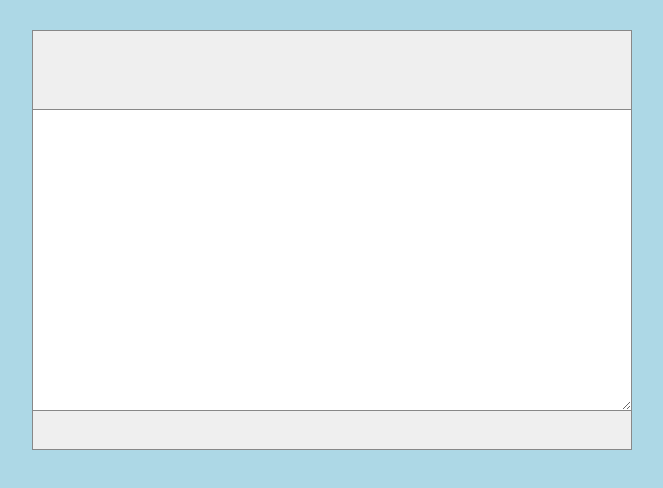
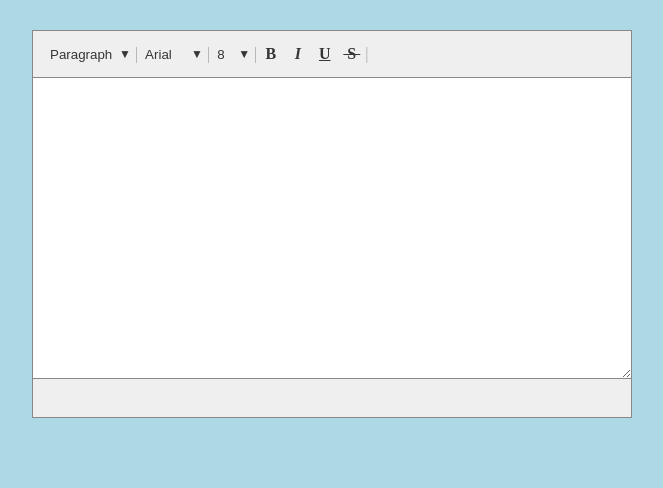
Before and after one commit to akasrai/sajilo-editor, a website built with webpack: page index.html in a window 1280 px wide. Shown: the whole page, without its empty margins (308-971 px from the left). Built offline with nearby package versions, Linux system fonts and the light colour scheme.

Commit message:
add toolbar tools

```diff
--- a/src/assets/css/style.css
+++ b/src/assets/css/style.css
@@ -26,3 +26,109 @@
    -moz-box-shadow: none;
    box-shadow: none;
 }
+
+#bold-btn,
+#italic-btn,
+#strike-btn,
+#text-color,
+#underline-btn,
+#text-highlight {
+   padding: 4px 0;
+   border-radius: 3px;
+   margin: 0 1px 0 1px;
+   display: inline-block;
+   cursor: pointer;
+   font-weight: bold;
+   width: 25px;
+   text-align: center;
+   color: #353535;
+}
+
+#bold-btn:hover,
+#italic-btn:hover,
+#strike-btn:hover,
+#text-color:hover,
+#underline-btn:hover,
+#text-highlight:hover {
+   background: rgb(210, 214, 216);
+}
+
+#bold-btn {
+   font-weight: bold;
+}
+
+#italic-btn {
+   font-style: italic;
+}
+
+#underline-btn {
+   text-decoration: underline;
+}
+
+#strike-btn {
+   text-decoration: line-through;
+}
+
+.active-btn {
+   background: rgb(210, 214, 216);
+}
+
+/* Reset .select-box */
+.select-box {
+   -webkit-appearance: none;
+   -moz-appearance: none;
+   -ms-appearance: none;
+   appearance: none;
+   outline: 0;
+   box-shadow: none;
+   border: 0 !important;
+   background: transparent;
+   background-image: none;
+}
+
+/* Remove IE arrow */
+.select-box::-ms-expand {
+   display: none;
+}
+
+/* Custom .select-box */
+.select-box-wrapper {
+   position: relative;
+   display: inline-flex;
+   background: transparent;
+   overflow: hidden;
+   border-radius: 0.25em;
+   margin: 0 1px;
+   color: #353535;
+}
+
+.select-box {
+   flex: 1;
+   color: #353535;
+   cursor: pointer;
+   padding: 5px 6px;
+}
+
+/* Arrow */
+.select-box-wrapper::after {
+   content: "\25BC";
+   position: relative;
+   background: transparent;
+   cursor: pointer;
+   pointer-events: none;
+   -webkit-transition: 0.25s all ease;
+   -o-transition: 0.25s all ease;
+   transition: 0.25s all ease;
+   margin: 5px 0;
+   padding: 0 3px 0 0;
+   font-size: 12px;
+}
+
+/* Transition */
+.select-box-wrapper:hover::after {
+   color: #242423;
+}
+
+.select-box-wrapper:hover {
+   background: rgb(210, 214, 216);
+}
--- a/src/constants.js
+++ b/src/constants.js
@@ -1,3 +1,42 @@
 export const TOOLBAR = {
-   TEXTAREA_ID: "sajilo-editor"
+   ID: "toolbar",
+   FONT_LIST_ID: "font-list",
+   TEXTAREA_ID: "sajilo-editor",
+
+   SELECT_TAG_CLASS: "select-box",
+   SELECT_TAG_PARENT: "select-box-wrapper",
+
+   HEADING_TYPE_ID: "heading-type",
+   FONT_SIZE_LIST_ID: "font-size-list",
+
+   BOLD_BTN_ID: "bold-btn",
+   ITALIC_BTN_ID: "italic-btn",
+   STRIKE_BTN_ID: "strike-btn",
+   TEXT_COLOR_BTN_ID: "text-color",
+   UNDERLINE_BTN_ID: "underline-btn",
+   TEXT_HIGHLIGHT_BTN_ID: "text-highlight",
+
+   SEPERATOR: "|",
+
+   ACTIVE_BTN: "active-btn"
 };
+
+export const FOOTBAR = {
+   ID: "footbar"
+};
+
+export const headingTypes = {
+   p: "Paragraph",
+   h1: "Heading 1",
+   h2: "Heading 2",
+   h3: "Heading 3",
+   h4: "Heading 4"
+};
+
+export const fonts = {
+   arial: "Arial",
+   impact: "Impact",
+   calibri: "Calibri"
+};
+
+export const fontSize = [8, 9, 10, 11, 12, 14, 18, 24, 30, 48, 60, 72, 96];
--- a/src/tools/toolbar.js
+++ b/src/tools/toolbar.js
@@ -1,5 +1,6 @@
-import { TOOLBAR } from "../constants";
+import * as Tools from "./tools";
 import { toPercentage, toPx } from "../utils";
+import { TOOLBAR, FOOTBAR } from "../constants";
 
 /**
  * Initilize tool bar of editor.
@@ -20,12 +21,21 @@ export const initToolBar = () => {
 const addToolBar = textArea => {
    const toolBar = document.createElement("div");
 
-   toolBar.style.height = toPx(80);
    toolBar.style.width = toPercentage(100);
    toolBar.style.background = "#efefef";
    toolBar.style.border = "1px solid #888";
+   toolBar.style.padding = toPx(10);
+   toolBar.setAttribute("id", TOOLBAR.ID);
 
    textArea.insertAdjacentElement("beforeBegin", toolBar);
+
+   Tools.addHeadingTypeList(toolBar);
+   Tools.addFontList(toolBar);
+   Tools.addFontSizeList(toolBar);
+   Tools.addBoldBtn(toolBar);
+   Tools.addItalicBtn(toolBar);
+   Tools.addUnderlineBtn(toolBar);
+   Tools.addStrikeBtn(toolBar);
 };
 
 /**
@@ -40,6 +50,7 @@ const addFooterBar = textArea => {
    footerBar.style.width = toPercentage(100);
    footerBar.style.background = "#efefef";
    footerBar.style.border = "1px solid #888";
+   footerBar.setAttribute("id", FOOTBAR.ID);
 
    textArea.insertAdjacentElement("afterEnd", footerBar);
 };
--- /dev/null
+++ b/src/tools/tools.js
@@ -0,0 +1,172 @@
+import { addSelectOption } from "../utils";
+import { fonts, fontSize, TOOLBAR, headingTypes } from "../constants";
+
+/**
+ * Adds wrapper to select tag.
+ *
+ * @param {Object} textArea
+ */
+const selectParent = parent => {
+   const selectTagParent = document.createElement("div");
+
+   selectTagParent.className = TOOLBAR.SELECT_TAG_PARENT;
+   parent.appendChild(selectTagParent);
+
+   return selectTagParent;
+};
+
+/**
+ * Set active toolbar button.
+ *
+ * @param {Object} elem
+ */
+const setActive = elem => {
+   if (elem.classList) {
+      elem.classList.toggle(TOOLBAR.ACTIVE_BTN);
+   } else {
+      // For IE9
+      let classes = elem.className.split(" ");
+      let i = classes.indexOf(TOOLBAR.ACTIVE_BTN);
+
+      if (i >= 0) classes.splice(i, 1);
+      else classes.push(TOOLBAR.ACTIVE_BTN);
+      elem.className = classes.join(" ");
+   }
+};
+
+/**
+ * Adds seperator after tool section.
+ *
+ * @param {Object} parent
+ */
+const setSeperator = parent => {
+   const seperator = document.createElement("span");
+   seperator.style.color = "#ababab";
+   seperator.innerHTML = TOOLBAR.SEPERATOR;
+
+   parent.insertAdjacentElement("afterEnd", seperator);
+};
+
+/**
+ * Add Heading types in toolbar.
+ *
+ * @param {Object} parent
+ */
+export const addHeadingTypeList = parent => {
+   const selectTagParent = selectParent(parent);
+   const headingTypeList = document.createElement("select");
+
+   headingTypeList.className = TOOLBAR.SELECT_TAG_CLASS;
+   headingTypeList.setAttribute("id", TOOLBAR.HEADING_TYPE_ID);
+   selectTagParent.appendChild(headingTypeList);
+
+   setSeperator(selectTagParent);
+   addSelectOption(headingTypeList, headingTypes);
+};
+
+/**
+ * Adds font list to toolbar.
+ *
+ * @param {Object} parent
+ */
+export const addFontList = parent => {
+   const selectTagParent = selectParent(parent);
+   const fontList = document.createElement("select");
+
+   fontList.className = TOOLBAR.SELECT_TAG_CLASS;
+   fontList.setAttribute("id", TOOLBAR.FONT_LIST_ID);
+   selectTagParent.appendChild(fontList);
+
+   setSeperator(selectTagParent);
+   addSelectOption(fontList, fonts);
+};
+
+/**
+ * Adds font sizes in toolbar.
+ *
+ * @param {Object} parent
+ */
+export const addFontSizeList = parent => {
+   const selectTagParent = selectParent(parent);
+   const fontSizeList = document.createElement("select");
+
+   fontSizeList.className = TOOLBAR.SELECT_TAG_CLASS;
+   fontSizeList.setAttribute("id", TOOLBAR.FONT_SIZE_LIST_ID);
+   selectTagParent.appendChild(fontSizeList);
+
+   setSeperator(selectTagParent);
+   addSelectOption(fontSizeList, fontSize);
+};
+
+/**
+ * Adds bold botton to toolbar.
+ *
+ * @param {Object} parent
+ */
+export const addBoldBtn = parent => {
+   const boldBtn = document.createElement("span");
+
+   boldBtn.setAttribute("id", TOOLBAR.BOLD_BTN_ID);
+   boldBtn.innerHTML = "B";
+
+   boldBtn.onclick = function() {
+      setActive(boldBtn);
+   };
+
+   parent.appendChild(boldBtn);
+};
+
+/**
+ * Adds italic botton to toolbar.
+ *
+ * @param {Object} parent
+ */
+export const addItalicBtn = parent => {
+   const italicBtn = document.createElement("span");
+
+   italicBtn.setAttribute("id", TOOLBAR.ITALIC_BTN_ID);
+   italicBtn.innerHTML = "I";
+
+   italicBtn.onclick = function() {
+      setActive(italicBtn);
+   };
+
+   parent.appendChild(italicBtn);
+};
+
+/**
+ * Adds underline botton to toolbar.
+ *
+ * @param {Object} parent
+ */
+export const addUnderlineBtn = parent => {
+   const underlineBtn = document.createElement("span");
+
+   underlineBtn.setAttribute("id", TOOLBAR.UNDERLINE_BTN_ID);
+   underlineBtn.innerHTML = "U";
+
+   underlineBtn.onclick = function() {
+      setActive(underlineBtn);
+   };
+
+   parent.appendChild(underlineBtn);
+};
+
+/**
+ * Adds strike through botton to toolbar.
+ *
+ * @param {Object} parent
+ */
+export const addStrikeBtn = parent => {
+   const strikeBtn = document.createElement("span");
+
+   strikeBtn.setAttribute("id", TOOLBAR.STRIKE_BTN_ID);
+   strikeBtn.innerHTML = "&nbsp;S&nbsp;";
+
+   strikeBtn.onclick = function() {
+      setActive(strikeBtn);
+   };
+
+   parent.appendChild(strikeBtn);
+   setSeperator(strikeBtn);
+};
--- a/src/utils/common.js
+++ b/src/utils/common.js
@@ -15,3 +15,18 @@ export const toPx = value => {
 export const toPercentage = value => {
    return `${value}%`;
 };
+
+/**
+ * Adds option to select element.
+ *
+ * @param {Object} parent
+ * @param {Object} options
+ */
+export const addSelectOption = (parent, options) => {
+   for (let key in options) {
+      const option = document.createElement("option");
+      option.value = key;
+      option.text = options[key];
+      parent.appendChild(option);
+   }
+};
```
